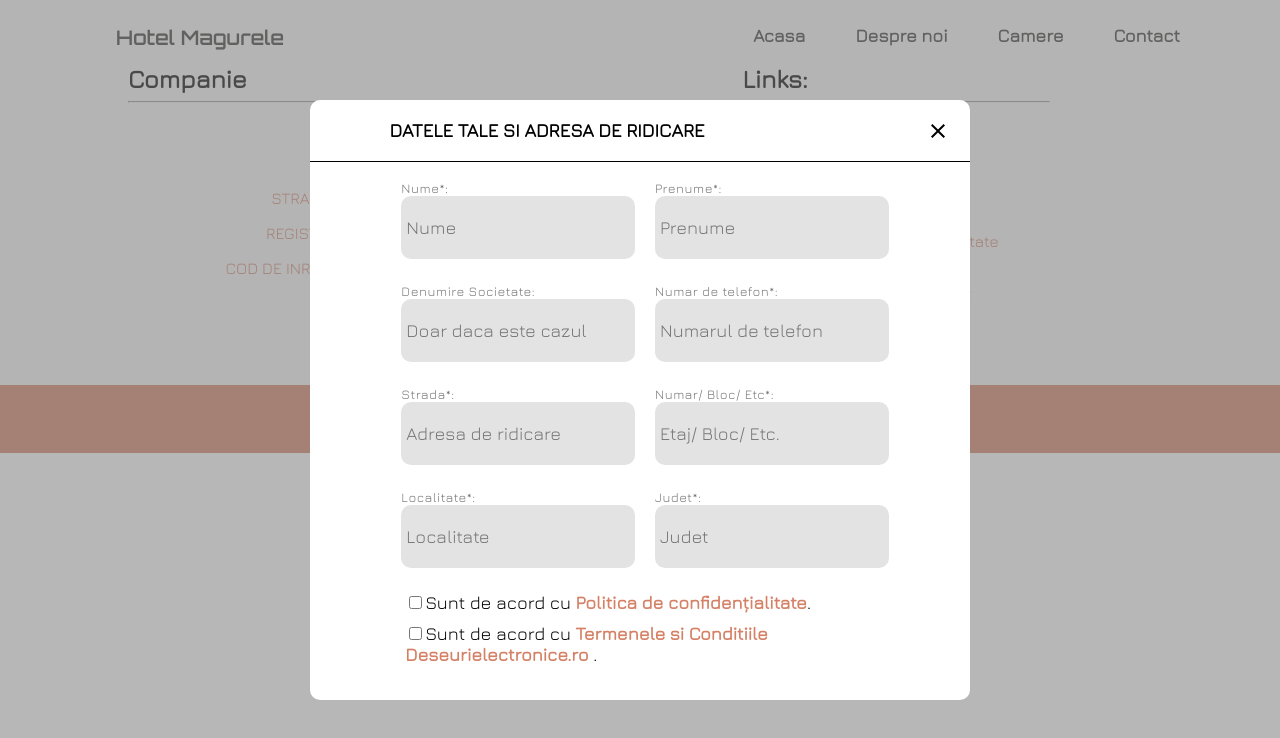
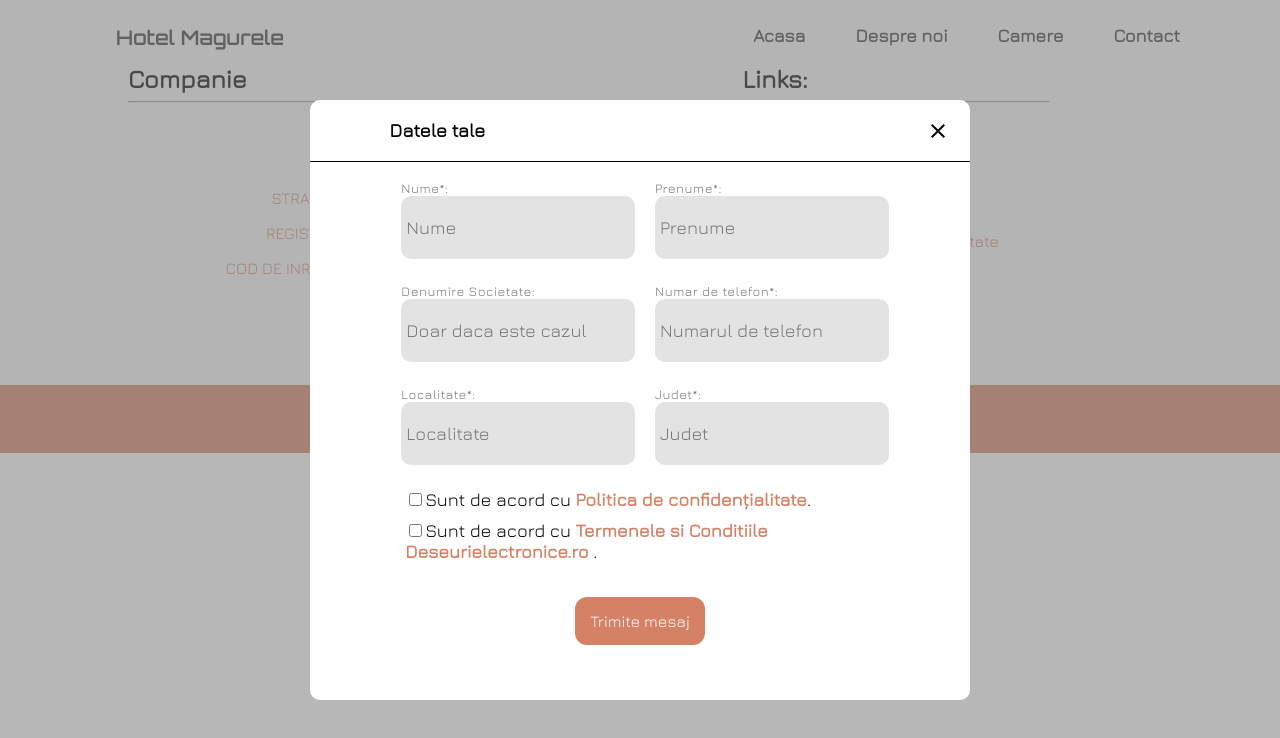
Before and after one commit to mtarsitu/hotelmagurele, a Next.js app: page /Homepage/modal in a window 1280 px wide. Shown: the top 738 px of the page. Built offline with nearby package versions, Linux system fonts and the light colour scheme.

Commit message:
some changes update

```diff
--- a/pages/Homepage/modal.jsx
+++ b/pages/Homepage/modal.jsx
@@ -48,7 +48,7 @@ export default function Modal({ showModal }) {
     } else {
       let templateParams = {
         subject: "Nou mail de la calculatorul de deseuri !",
-        content: "O persoana a folosit calculatorul de deseuri:",
+        content: "Un client a folosit formularul de cazari:",
         name: data.name,
         prenume: data.prenume,
         societate: data.societate,
@@ -71,7 +71,7 @@ export default function Modal({ showModal }) {
     <div className={styles.modal_container}>
       <div className={styles.modal_text_container}>
         <h3 className={styles.modal_title}>
-          DATELE TALE SI ADRESA DE RIDICARE
+          Datele tale
           <CloseIcon
             style={{ float: "right", cursor: "pointer" }}
             onClick={() => showModal(false)}
@@ -138,7 +138,7 @@ export default function Modal({ showModal }) {
             </label>
           </div>
 
-          <div className={styles.modal_inputs}>
+          {/* <div className={styles.modal_inputs}>
             <label className={styles.modal_labels}>
               {isError && data.strada === "" && (
                 <span className={styles.error}>
@@ -169,7 +169,7 @@ export default function Modal({ showModal }) {
                 onChange={(e) => handleChange(e)}
               />
             </label>
-          </div>
+          </div> */}
 
           <div className={styles.modal_inputs}>
             <label className={styles.modal_labels}>
--- a/pages/calculator/index.jsx
+++ b/pages/calculator/index.jsx
@@ -24,7 +24,7 @@ export default function CalculatorPage() {
   const [loading, setLoading] = useState(true);
 
   async function getData() {
-    const querySnapshot = await getDocs(collection(db, "calculator"));
+    const querySnapshot = await getDocs(collection(db, "camere"));
     const results = [];
     querySnapshot.forEach((doc) => {
       results.push(doc.data());
--- a/src/components/FooterMobile/styles.module.scss
+++ b/src/components/FooterMobile/styles.module.scss
@@ -16,6 +16,6 @@
   border: none;
   padding: 3px 8px;
   a {
-    color: green;
+    color: #D48166;
   }
 }
```
Also changed, not shown: public/gif/e-waste-gif.gif (deleted).
